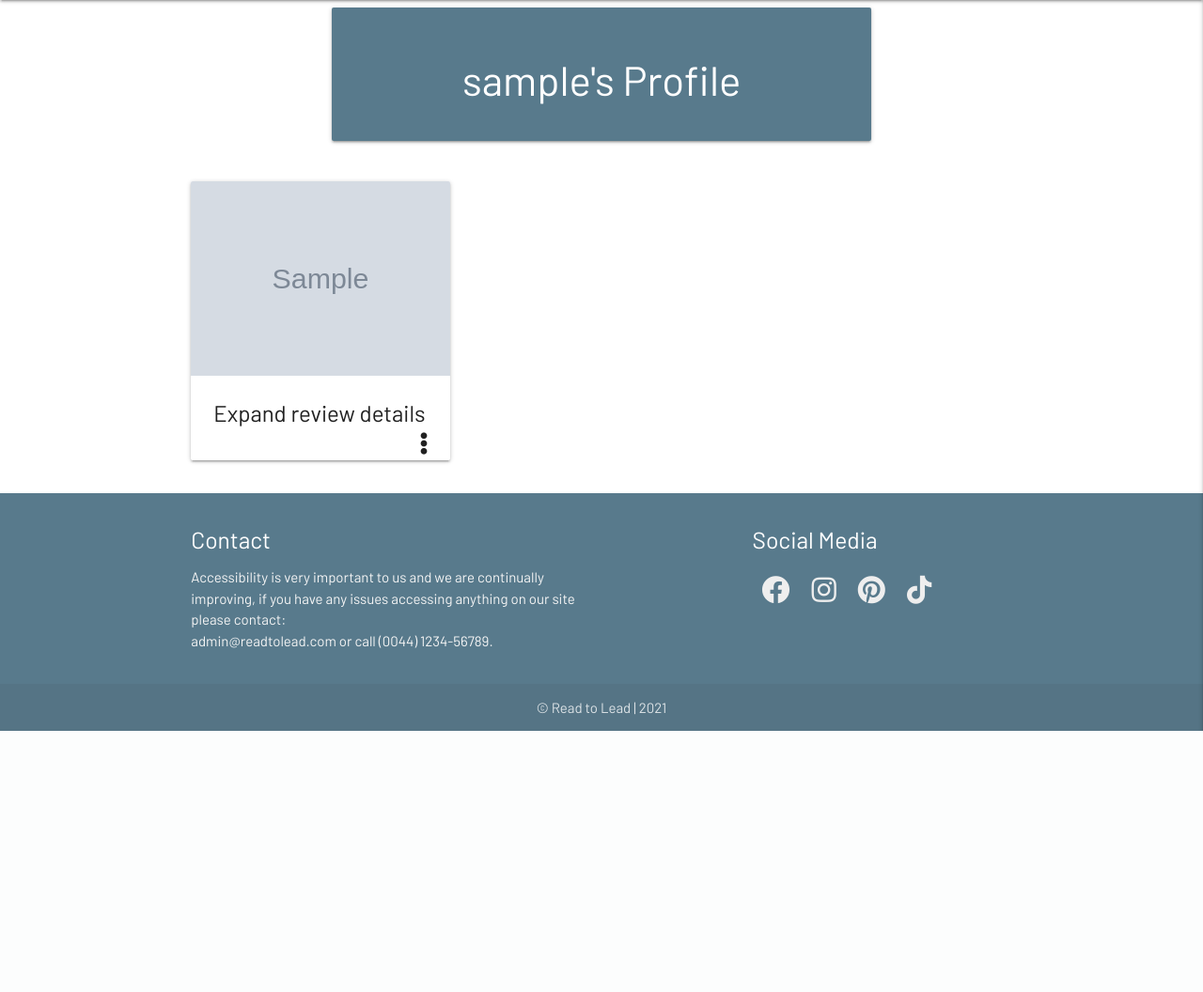
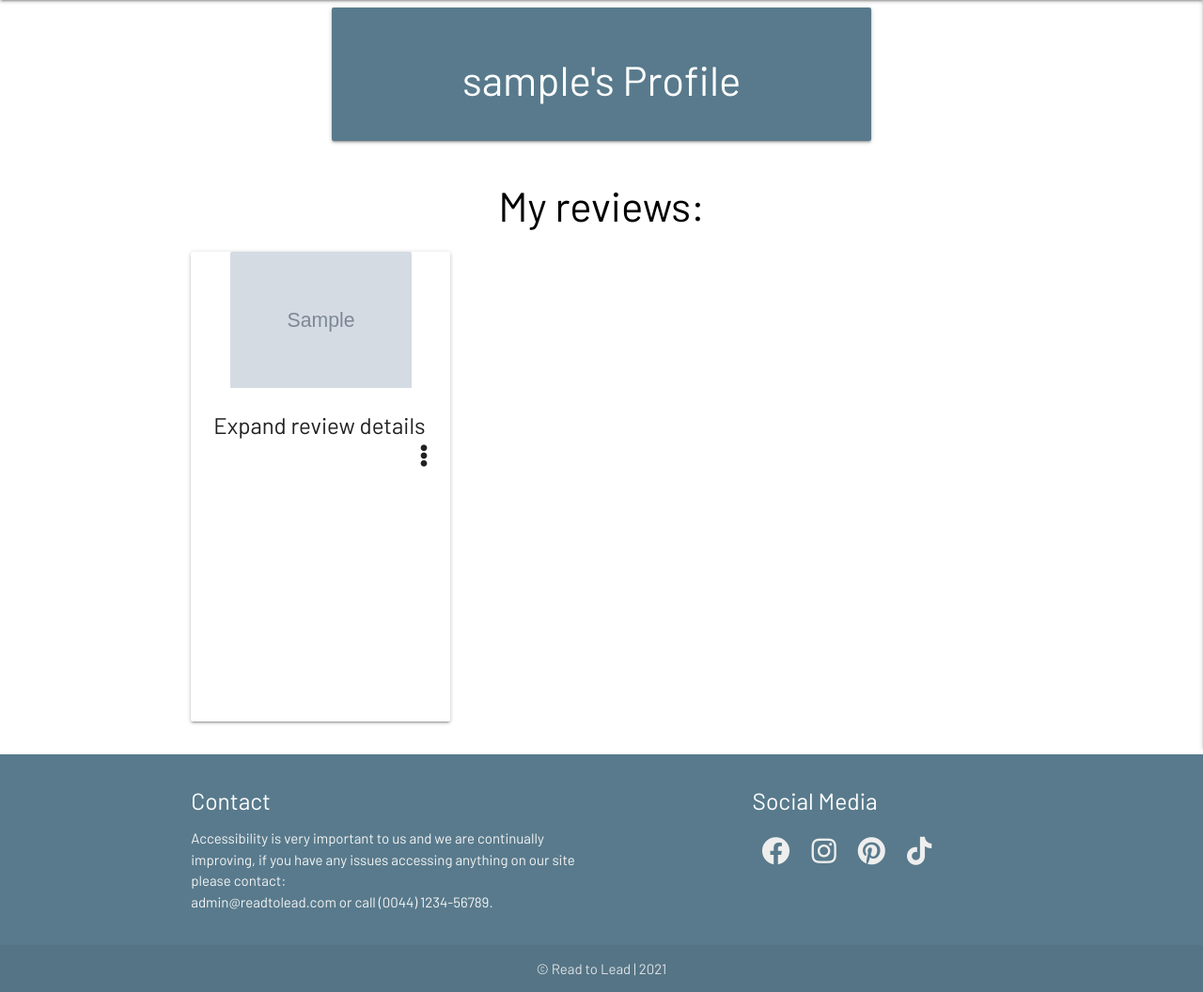
Before and after one commit to DanteHealy/reader-to-leader, a Flask app: page /profile/1 in a window 1280 px wide. Shown: the part 64-1120 px from the top of the page at 94% size. Before the commit the page ends 842 px from the top, so only its background shows below. Run offline with Flask 2, Linux system fonts and the light colour scheme; the visitor is signed in with stand-in values (Sample User, id 1); grey boxes marked "Sample" are stand-in pictures; a database or web service that is not in the repository returns one stand-in record (values such as "Sample title"); some libraries are stand-ins or nearby versions.

Commit message:
Update profile page card sizes and header description

```diff
--- a/static/css/style.css
+++ b/static/css/style.css
@@ -78,10 +78,17 @@ nav ul a:hover {
 
 /*- styling and sizing the book review cards -*/
 
-.card-image .books {
-    /* height: 600px; */
-    height: 100%;
-    width: auto;
+/* .card .large {
+    /* height: 600px;
+    height: 550px;
+    width: 70%;
+} */
+
+.card.large .card-image {
+    max-height: 85%;
+    max-width: 70%;
+    margin-left: auto;
+    margin-right: auto;
 }
 
 /* .card .books {
--- a/templates/profile.html
+++ b/templates/profile.html
@@ -13,12 +13,14 @@
         </div>
     </div>
 
+    <h3 class="center-align">My reviews:</h3>
+
     {% if books|length > 0 %}
     <div class="container wide-container">
         <div class="row">
             {% for book in books %}
             <div class="col s12 m6 l4 offset-m1">
-                <div class="card hoverable books">
+                <div class="card large hoverable books">
                     <!-- Need to check with tutor support how to fix this -->
                     <div class="card-image books waves-effect waves-block waves-light">
                         <img class="activator" src="{{ book.image_url }}"
```
